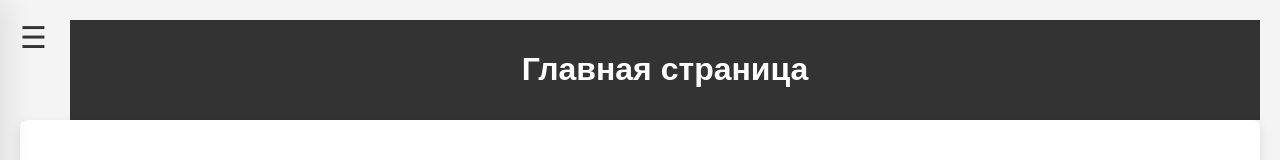
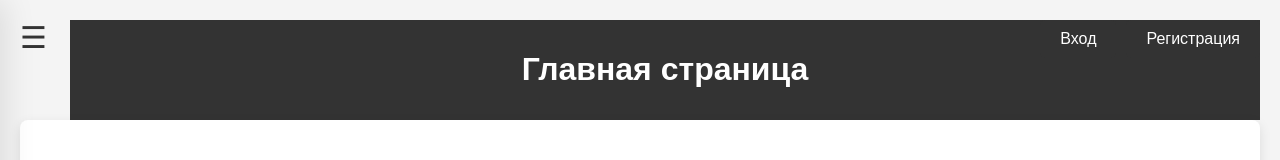
Before and after one commit to 1ARZAMAS/course-work, a plain HTML site: page index.html in a window 1280 px wide. Shown: the top 160 px of the page. Drawn offline with Linux system fonts and the light colour scheme.

Commit message:
updated main file

```diff
--- a/index.html
+++ b/index.html
@@ -112,11 +112,41 @@
             opacity: 1; /* Кнопка снова становится видимой */
             transition: opacity 0.2s ease 0.2s; /* Добавляем задержку для появления */
         }
+        /* Кнопки Вход и Регистрация */
+        .auth-buttons {
+            position: absolute;
+            top: 20px;
+            right: 20px;
+            display: flex;
+            gap: 10px;
+        }
+
+        .auth-btn {
+            padding: 10px 20px;
+            font-size: 16px;
+            background-color: #333;
+            color: white;
+            border: none;
+            border-radius: 5px;
+            cursor: pointer;
+            transition: background-color 0.3s ease;
+        }
+
+        .auth-btn:hover {
+            background-color: #555;
+        }
+
     </style>
 </head>
 <body>
     <!-- Кнопка для открытия меню -->
     <div class="menu-toggle">☰</div>
+
+    <!-- Кнопки Вход и Регистрация -->
+    <div class="auth-buttons">
+        <button class="auth-btn" onclick="window.location.href='login.html'">Вход</button>
+        <button class="auth-btn" onclick="window.location.href='register.html'">Регистрация</button>
+    </div>
 
     <!-- Боковая панель (меню) -->
     <div class="sidebar">
```
